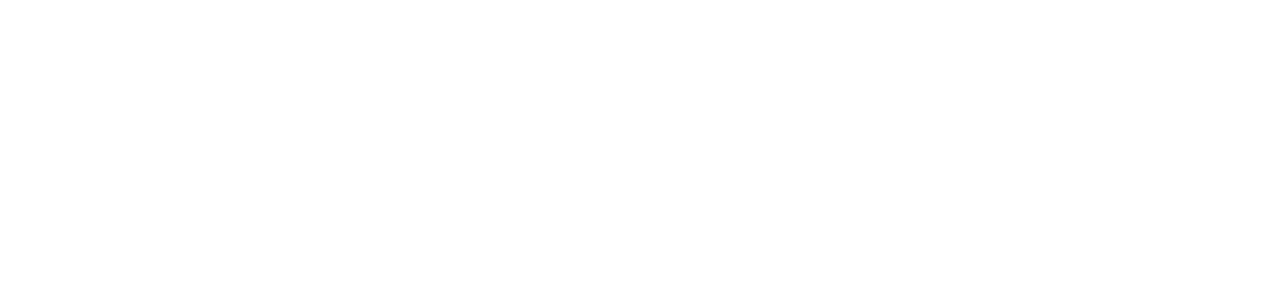
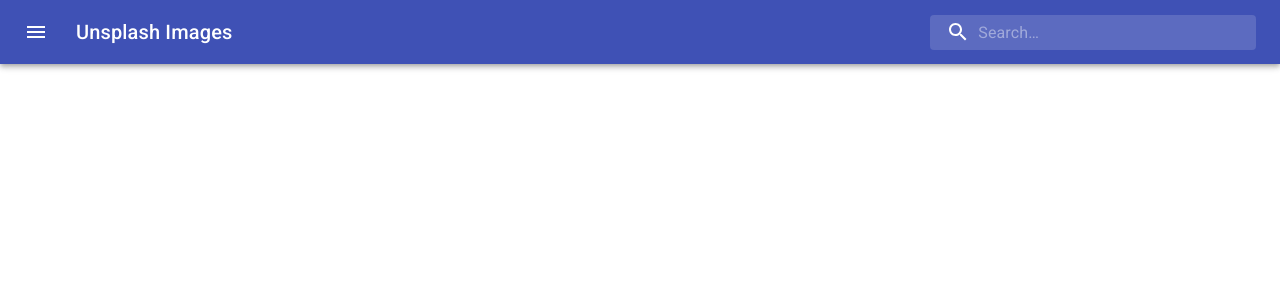
Before and after one commit to mohitsinhchavda/unsplash-image-ui, a Next.js app: page /components/ImgSearch in a window 1280 px wide. Shown: the top 300 px of the page. Built offline with nearby package versions, Linux system fonts and the light colour scheme.

Commit message:
material-ui added

```diff
--- a/package.json
+++ b/package.json
@@ -9,6 +9,8 @@
     "lint": "next lint"
   },
   "dependencies": {
+    "@material-ui/core": "^4.11.4",
+    "@material-ui/icons": "^4.11.2",
     "next": "11.0.0",
     "react": "17.0.2",
     "react-dom": "17.0.2"
--- a/src/pages/_app.js
+++ b/src/pages/_app.js
@@ -1,7 +1,37 @@
-import '../../styles/globals.css'
+import React from 'react';
+import PropTypes from 'prop-types';
+import Head from 'next/head';
+import { ThemeProvider } from '@material-ui/core/styles';
+import CssBaseline from '@material-ui/core/CssBaseline';
+import theme from '../theme';
 
-function MyApp({ Component, pageProps }) {
-  return <Component {...pageProps} />
+export default function MyApp(props) {
+  const { Component, pageProps } = props;
+
+  React.useEffect(() => {
+    // Remove the server-side injected CSS.
+    const jssStyles = document.querySelector('#jss-server-side');
+    if (jssStyles) {
+      jssStyles.parentElement.removeChild(jssStyles);
+    }
+  }, []);
+
+  return (
+    <React.Fragment>
+      <Head>
+        <title>My page</title>
+        <meta name="viewport" content="minimum-scale=1, initial-scale=1, width=device-width" />
+      </Head>
+      <ThemeProvider theme={theme}>
+        {/* CssBaseline kickstart an elegant, consistent, and simple baseline to build upon. */}
+        <CssBaseline />
+        <Component {...pageProps} />
+      </ThemeProvider>
+    </React.Fragment>
+  );
 }
 
-export default MyApp
+MyApp.propTypes = {
+  Component: PropTypes.elementType.isRequired,
+  pageProps: PropTypes.object.isRequired,
+};
--- /dev/null
+++ b/src/pages/_document.js
@@ -0,0 +1,68 @@
+import React from 'react';
+import Document, { Html, Head, Main, NextScript } from 'next/document';
+import { ServerStyleSheets } from '@material-ui/core/styles';
+import theme from '../theme';
+
+export default class MyDocument extends Document {
+  render() {
+    return (
+      <Html lang="en">
+        <Head>
+          {/* PWA primary color */}
+          <meta name="theme-color" content={theme.palette.primary.main} />
+          <link
+            rel="stylesheet"
+            href="https://fonts.googleapis.com/css?family=Roboto:300,400,500,700&display=swap"
+          />
+        </Head>
+        <body>
+          <Main />
+          <NextScript />
+        </body>
+      </Html>
+    );
+  }
+}
+
+// `getInitialProps` belongs to `_document` (instead of `_app`),
+// it's compatible with server-side generation (SSG).
+MyDocument.getInitialProps = async (ctx) => {
+  // Resolution order
+  //
+  // On the server:
+  // 1. app.getInitialProps
+  // 2. page.getInitialProps
+  // 3. document.getInitialProps
+  // 4. app.render
+  // 5. page.render
+  // 6. document.render
+  //
+  // On the server with error:
+  // 1. document.getInitialProps
+  // 2. app.render
+  // 3. page.render
+  // 4. document.render
+  //
+  // On the client
+  // 1. app.getInitialProps
+  // 2. page.getInitialProps
+  // 3. app.render
+  // 4. page.render
+
+  // Render app and page and get the context of the page with collected side effects.
+  const sheets = new ServerStyleSheets();
+  const originalRenderPage = ctx.renderPage;
+
+  ctx.renderPage = () =>
+    originalRenderPage({
+      enhanceApp: (App) => (props) => sheets.collect(<App {...props} />),
+    });
+
+  const initialProps = await Document.getInitialProps(ctx);
+
+  return {
+    ...initialProps,
+    // Styles fragment is rendered after the app and page rendering finish.
+    styles: [...React.Children.toArray(initialProps.styles), sheets.getStyleElement()],
+  };
+};
--- a/src/pages/components/ImgSearch.js
+++ b/src/pages/components/ImgSearch.js
@@ -1,10 +1,104 @@
+import React from 'react';
+import AppBar from '@material-ui/core/AppBar';
+import Toolbar from '@material-ui/core/Toolbar';
+import IconButton from '@material-ui/core/IconButton';
+import Typography from '@material-ui/core/Typography';
+import InputBase from '@material-ui/core/InputBase';
+import { fade, makeStyles } from '@material-ui/core/styles';
+import MenuIcon from '@material-ui/icons/Menu';
+import SearchIcon from '@material-ui/icons/Search';
 
-export default function ImgSearch({
-  res
-}) {
+const useStyles = makeStyles((theme) => ({
+  root: {
+    flexGrow: 1,
+    position : "absolute",
+    top : 0,
+    width: "100vw"
+  },
+  menuButton: {
+    marginRight: theme.spacing(2),
+  },
+  title: {
+    flexGrow: 1,
+    display: 'none',
+    [theme.breakpoints.up('sm')]: {
+      display: 'block',
+    },
+  },
+  search: {
+    position: 'relative',
+    borderRadius: theme.shape.borderRadius,
+    backgroundColor: fade(theme.palette.common.white, 0.15),
+    '&:hover': {
+      backgroundColor: fade(theme.palette.common.white, 0.25),
+    },
+    marginLeft: 0,
+    width: '100%',
+    [theme.breakpoints.up('sm')]: {
+      marginLeft: theme.spacing(1),
+      width: 'auto',
+    },
+  },
+  searchIcon: {
+    padding: theme.spacing(0, 2),
+    height: '100%',
+    position: 'absolute',
+    pointerEvents: 'none',
+    display: 'flex',
+    alignItems: 'center',
+    justifyContent: 'center',
+  },
+  inputRoot: {
+    color: 'inherit',
+  },
+  inputInput: {
+    padding: theme.spacing(1, 1, 1, 0),
+    // vertical padding + font size from searchIcon
+    paddingLeft: `calc(1em + ${theme.spacing(4)}px)`,
+    transition: theme.transitions.create('width'),
+    width: '100%',
+    [theme.breakpoints.up('sm')]: {
+      width: '30ch',
+      '&:focus': {
+        width: '40ch',
+      },
+    },
+  },
+}));
+
+export default function ImgSearch() {
+  const classes = useStyles();
+
   return (
-    <div>
-
+    <div className={classes.root}>
+      <AppBar position="static">
+        <Toolbar>
+          <IconButton
+            edge="start"
+            className={classes.menuButton}
+            color="inherit"
+            aria-label="open drawer"
+          >
+            <MenuIcon />
+          </IconButton>
+          <Typography className={classes.title} variant="h6" noWrap>
+            Unsplash Images
+          </Typography>
+          <div className={classes.search}>
+            <div className={classes.searchIcon}>
+              <SearchIcon />
+            </div>
+            <InputBase
+              placeholder="Search…"
+              classes={{
+                root: classes.inputRoot,
+                input: classes.inputInput,
+              }}
+              inputProps={{ 'aria-label': 'search' }}
+            />
+          </div>
+        </Toolbar>
+      </AppBar>
     </div>
-  )
+  );
 }
--- /dev/null
+++ b/src/theme.js
@@ -0,0 +1,22 @@
+import { createMuiTheme } from '@material-ui/core/styles';
+import { red } from '@material-ui/core/colors';
+
+// Create a theme instance.
+const theme = createMuiTheme({
+  palette: {
+    // primary: {
+    //   main: '#556cd6',
+    // },
+    // secondary: {
+    //   main: '#19857b',
+    // },
+    error: {
+      main: red.A400,
+    },
+    background: {
+      default: '#fff',
+    },
+  },
+});
+
+export default theme;
```
Also changed, not shown: 1 other file (tests, documents, lock files or other folders).
